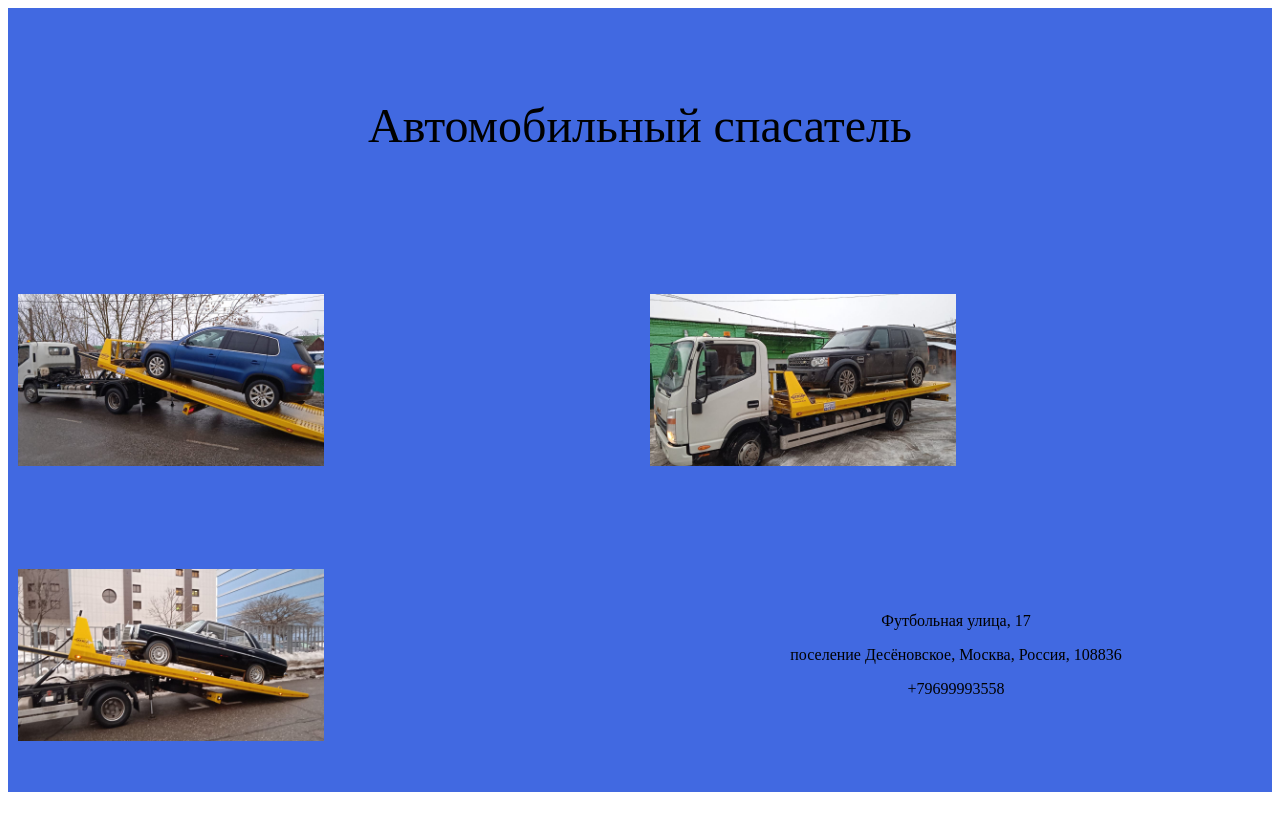
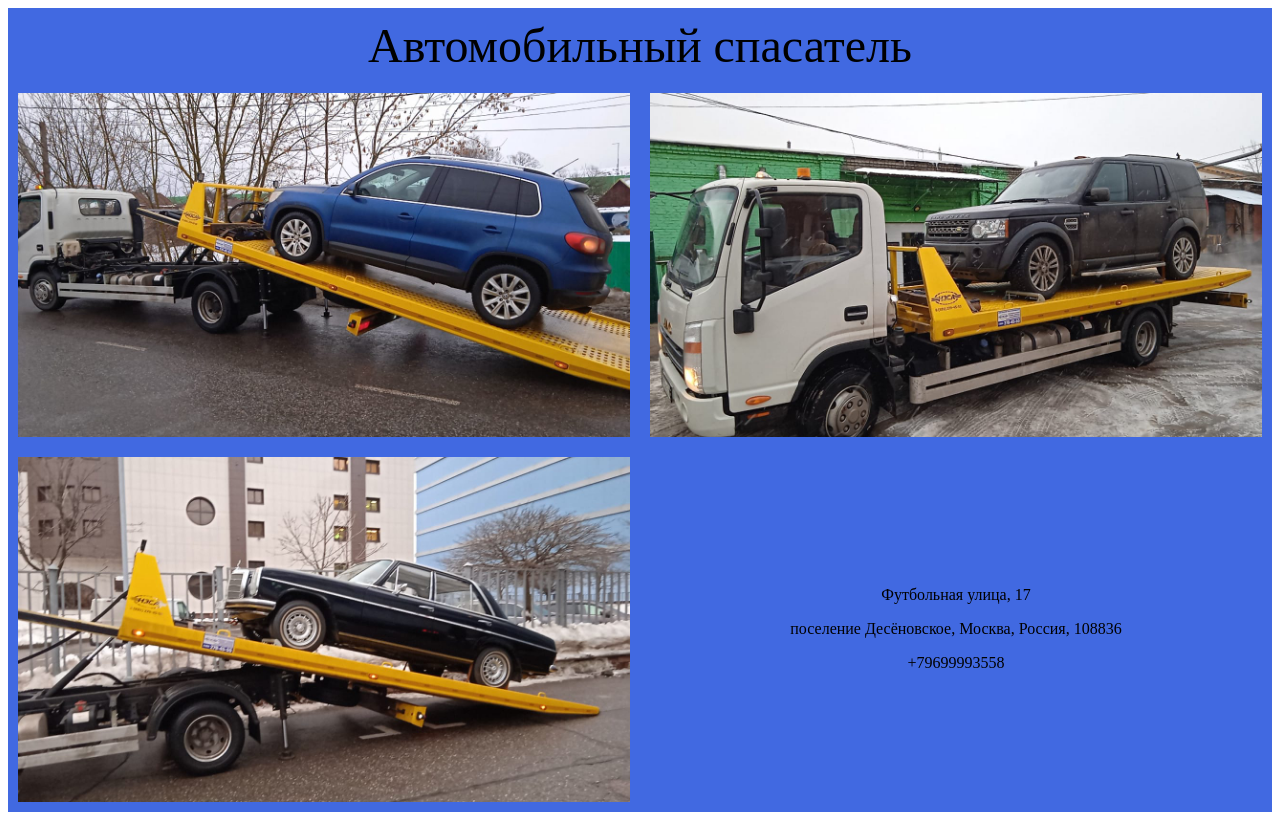
Before and after one commit to dkdk15/avto, a plain HTML site: page index.html in a window 1280 px wide. Drawn offline with Linux system fonts and the light colour scheme; files whose address does not match are found by name.

Commit message:
Add files via upload

```diff
--- a/index.html
+++ b/index.html
@@ -4,7 +4,7 @@
 
 <title>Автоспасатель</title>
 <style>
-img.ic1 { max-width: 50%;
+img.ic1 { max-width:100%;
 
 }
 
```
